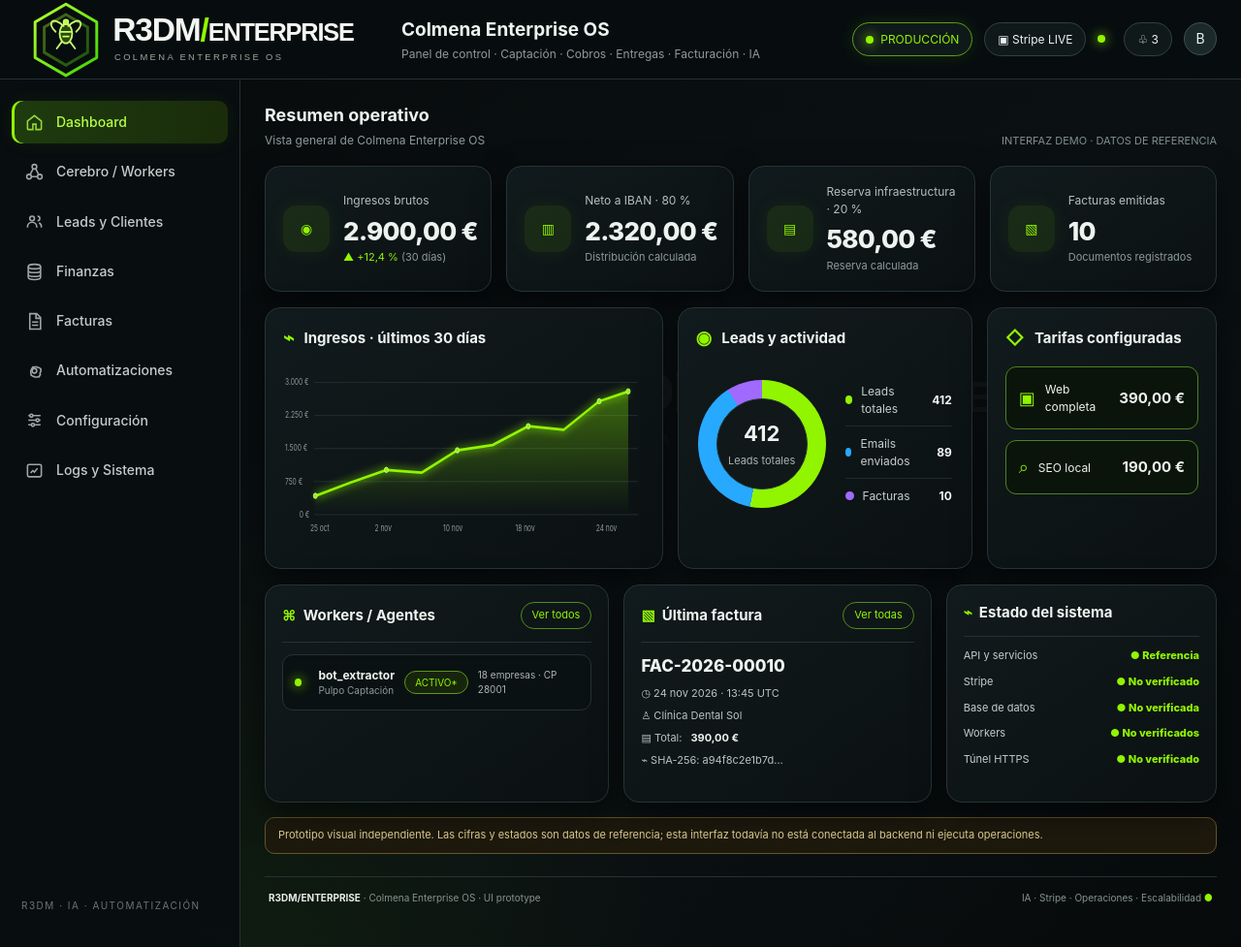
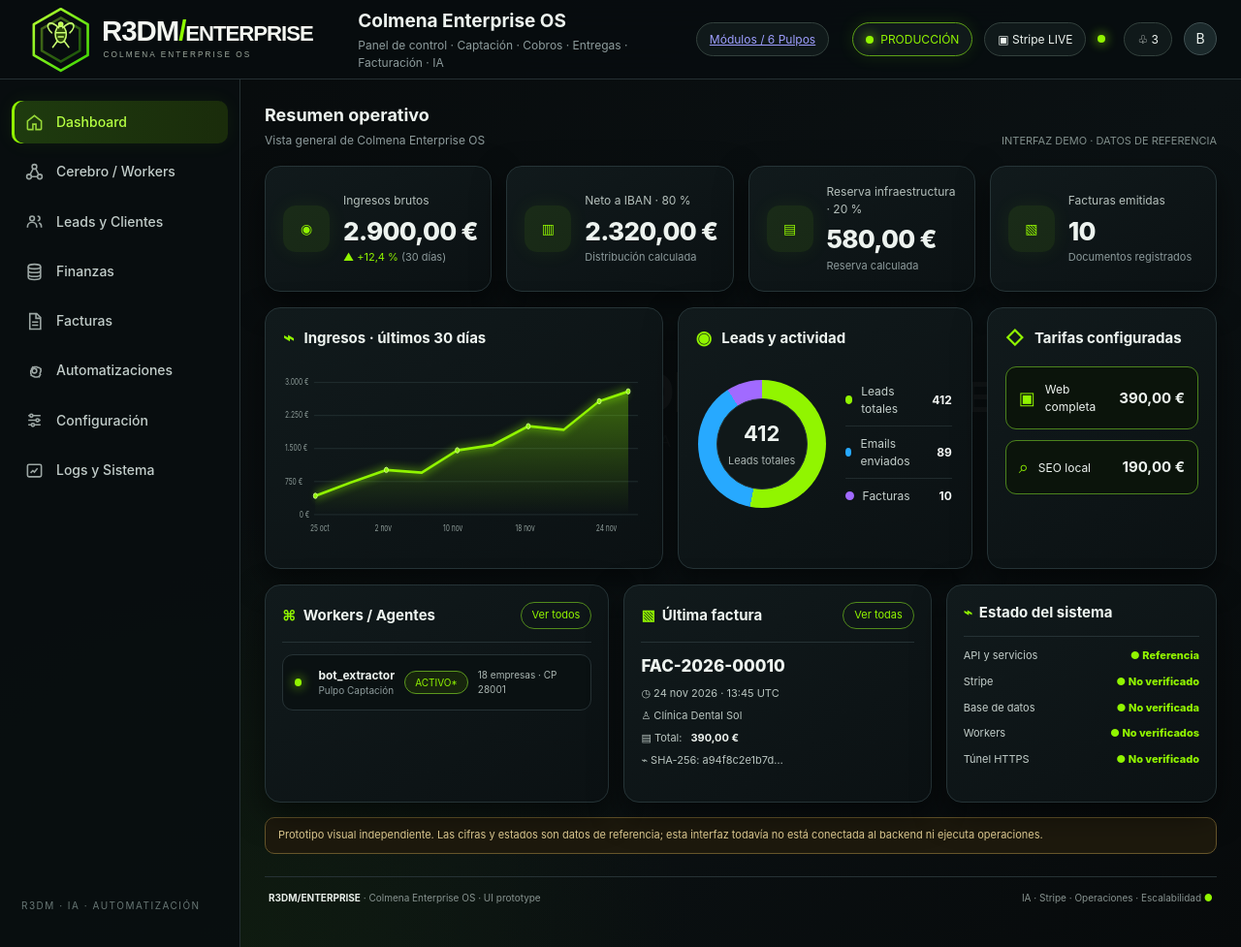
Before and after one commit to joanakar3dmoon-star/robocopagenteAI.r3dmtitan, a plain HTML site: page interface/index.html in a window 1280 px wide. Shown: the whole page at 97% size. Drawn offline with Linux system fonts and the light colour scheme.

Commit message:
Link dashboard to six-pulpo modules page

```diff
--- a/interface/index.html
+++ b/interface/index.html
@@ -27,7 +27,7 @@ main{padding:24px 25px 30px;min-width:0;position:relative;overflow:hidden}.water
 <header class="topbar">
  <a class="brand" href="#" aria-label="R3DM Enterprise"><img src="assets/r3dm-enterprise.svg" alt="R3DM Enterprise"></a>
  <div class="top-title"><h1>Colmena Enterprise OS</h1><p>Panel de control · Captación · Cobros · Entregas · Facturación · IA</p></div>
- <div class="top-actions"><span class="pill live"><i class="dot"></i>PRODUCCIÓN</span><span class="pill">▣ Stripe LIVE</span><span class="dot"></span><span class="pill">♧ 3</span><span class="avatar">B</span></div>
+ <a class="pill" href="modules.html">Módulos / 6 Pulpos</a><div class="top-actions"><span class="pill live"><i class="dot"></i>PRODUCCIÓN</span><span class="pill">▣ Stripe LIVE</span><span class="dot"></span><span class="pill">♧ 3</span><span class="avatar">B</span></div>
 </header>
 <aside class="sidebar" aria-label="Navegación principal">
  <a class="nav active" href="#dashboard"><svg viewBox="0 0 24 24" fill="none" stroke="currentColor" stroke-width="2"><path d="m3 10 9-7 9 7v10a1 1 0 0 1-1 1h-6v-7h-4v7H4a1 1 0 0 1-1-1z"/></svg><span>Dashboard</span></a>
```
